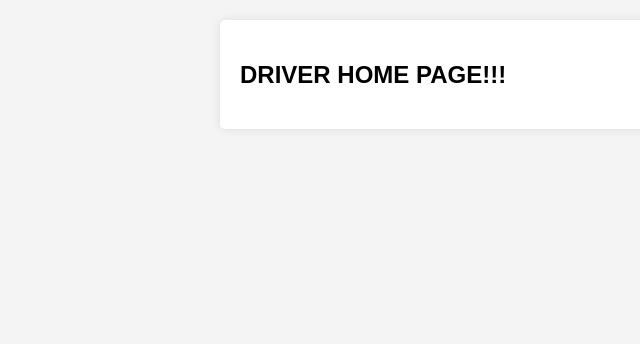
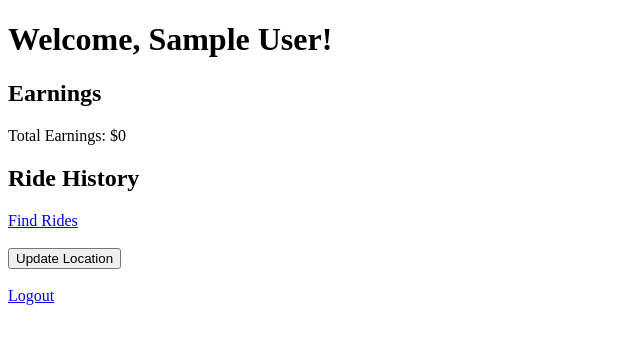
Before and after one commit to KarpitPatel6004/DriveYou, a Django app: page /driver_home_screen/ in a window 1280 px wide. Shown: the top 344 px of the page, without its empty margins (0-640 px from the left). Run offline with Django 4.2, Linux system fonts and the light colour scheme; the visitor is signed in with stand-in values (Sample User, id 1); data that the repository does not hold is empty.

Commit message:
added full flow for both driver and user

```diff
--- a/app/driveyou/admin.py
+++ b/app/driveyou/admin.py
@@ -1,7 +1,6 @@
 from django.contrib import admin
-from .models import Car, Driver, SearchRequest, User
+from .models import Car, SearchRequest, User
 
 admin.site.register(User)
-admin.site.register(Driver)
 admin.site.register(Car)
 admin.site.register(SearchRequest)
--- a/app/driveyou/urls.py
+++ b/app/driveyou/urls.py
@@ -15,20 +15,24 @@ Including another URLconf
     2. Add a URL to urlpatterns:  path('blog/', include('blog.urls'))
 """
 from django.urls import path
-from .views import driver_home_screen, driver_login_view, register_view_driver, register_view_user, \
+from .views import driver_home_screen, driver_login_view, driveyou_homescreen, find_rides, register_view_driver, register_view_user, update_driver_location, update_ride_status, \
     user_login_view, user_logout_view, password_reset_view, user_home_screen, driver_logout_view, \
     add_car, need_driver
 
 urlpatterns = [
-    path('user_register/', register_view_user, name='register'),
-    path('driver_register/', register_view_driver, name='register'),
+    path('', driveyou_homescreen, name='home'),
+    path('user_register/', register_view_user, name='user_register'),
+    path('driver_register/', register_view_driver, name='driver_register'),
     path('user_login/', user_login_view, name='user_login'),
     path('driver_login/', driver_login_view, name='driver_login'),
-    path('user_logout/', user_logout_view, name='logout'),
-    path('driver_logout/', driver_logout_view, name='logout'),
+    path('user_logout/', user_logout_view, name='user_logout'),
+    path('driver_logout/', driver_logout_view, name='driver_logout'),
     # path('password_reset/', password_reset_view, name='password_reset'),
     path('user_home_screen/', user_home_screen, name='user_home_screen'),
     path('driver_home_screen/', driver_home_screen, name='driver_home_screen'),
     path('add_car/', add_car, name='add_car'),
     path('need_driver/', need_driver, name='need_driver'),
+    path('find_rides/', find_rides, name='find_rides'),
+    path('update_driver_location/', update_driver_location, name='update_driver_location'),
+    path('update-ride-status/<int:ride_id>/', update_ride_status, name='update_ride_status'),
 ]
--- a/app/driveyou/views.py
+++ b/app/driveyou/views.py
@@ -1,17 +1,29 @@
+import json
 from django.contrib.auth import login, authenticate, logout
 from django.contrib.auth.decorators import login_required
-from django.shortcuts import render, redirect
+from django.http import HttpResponseForbidden, JsonResponse
+from django.shortcuts import get_object_or_404, render, redirect
 from django.contrib import messages
+from django.core.serializers import serialize
 from django.contrib.auth.forms import AuthenticationForm
-from .forms import DriverRegistrationForm, SearchRequestForm, UserRegistrationForm, CustomAuthenticationForm, \
+from django.contrib.gis.geos import Point
+from django.contrib.gis.db.models.functions import Distance
+from django.views.decorators.http import require_POST
+
+from .models import SearchRequest
+from .forms import DriverCustomAuthenticationForm, DriverRegistrationForm, SearchRequestForm, UserRegistrationForm, UserCustomAuthenticationForm, \
     CustomPasswordResetForm, CarForm
+
+def driveyou_homescreen(request):
+    return render(request, 'home.html')
 
 def register_view_user(request):
     if request.method == 'POST':
         form = UserRegistrationForm(request.POST)
         if form.is_valid():
-            form.save()
-            messages.success(request, 'Account created successfully!')
+            user = form.save(commit=False)
+            user.is_client = True
+            user.save()
             return redirect('user_login')
     else:
         form = UserRegistrationForm()
@@ -22,8 +34,9 @@ def register_view_driver(request):
     if request.method == 'POST':
         form = DriverRegistrationForm(request.POST)
         if form.is_valid():
-            form.save()
-            messages.success(request, 'Account created successfully!')
+            user = form.save(commit=False)
+            user.is_driver = True
+            user.save()
             return redirect('driver_login')
     else:
         form = DriverRegistrationForm()
@@ -33,25 +46,31 @@ def register_view_driver(request):
 
 def user_login_view(request):
     if request.method == 'POST':
-        form = CustomAuthenticationForm(request, data=request.POST)
+        form = UserCustomAuthenticationForm(request, data=request.POST)
         if form.is_valid():
             user = form.get_user()
-            login(request, user)
-            return redirect('user_home_screen')
+            if user.is_client:
+                login(request, user)
+                return redirect('user_home_screen')
+            else:
+                return HttpResponseForbidden("You are not authorized to access this page.")
     else:
-        form = CustomAuthenticationForm()
+        form = UserCustomAuthenticationForm()
 
     return render(request, 'registration/login.html', {'form': form})
 
 def driver_login_view(request):
     if request.method == 'POST':
-        form = CustomAuthenticationForm(request, data=request.POST)
+        form = DriverCustomAuthenticationForm(request, data=request.POST)
         if form.is_valid():
-            driver = form.get_user()
-            login(request, driver)
-            return redirect('driver_home_screen')
+            user = form.get_user()
+            if user.is_driver:
+                login(request, user)
+                return redirect('driver_home_screen')
+            else:
+                return HttpResponseForbidden("You are not authorized to access this page.")
     else:
-        form = CustomAuthenticationForm()
+        form = DriverCustomAuthenticationForm()
 
     return render(request, 'registration/login.html', {'form': form})
 
@@ -72,11 +91,38 @@ def user_home_screen(request):
     user = request.user
     cars = user.cars.all()
     search_requests = user.search_results.all()
-    return render(request, 'user_home_screen.html', {'user': user, 'cars': cars, 'search_requests': search_requests})
+    accepted_requests = user.search_results.filter(accepted=True)
+    pending_requests = user.search_results.filter(accepted=False)
+    context = {'user': user, 'cars': cars,
+               'accepted_requests': accepted_requests, 'pending_requests': pending_requests}
+    return render(request, 'user_home_screen.html', context)
 
 @login_required(login_url="driver_login")
 def driver_home_screen(request):
-    return render(request, 'driver_home_screen.html')
+    driver = request.user
+    driver_rides = SearchRequest.objects.filter(driver=driver)
+    context = {'ride_history': driver_rides,
+               'total_earnings': driver.earnings,
+               'user': driver}
+    return render(request, 'driver_home_screen.html', context)
+
+@login_required(login_url="driver_login")
+def update_driver_location(request):
+    if request.method == 'POST':
+        driver = request.user
+        lat = request.POST.get('latitude')
+        lon = request.POST.get('longitude')
+
+        if lat is not None and lon is not None:
+            driver.location_lat = lat
+            driver.location_lon = lon
+            # driver.location = Point(float(lon), float(lat))
+            driver.save()
+            return JsonResponse({'status': 'success'})
+        else:
+            return JsonResponse({'status': 'error', 'message': 'Latitude and longitude are required.'}, status=400)
+
+    return JsonResponse({'status': 'error', 'message': 'Invalid request method.'}, status=400)
 
 @login_required(login_url="user_login")
 def add_car(request):
@@ -118,6 +164,7 @@ def need_driver(request):
             search_request.start_lon = start_lon
             search_request.end_lat = end_lat
             search_request.end_lon = end_lon
+            search_request.start_point = Point(float(start_lon), float(start_lat))
             search_request.save()
 
             # TODO: Redirect to map to show nearby drivers
@@ -126,3 +173,30 @@ def need_driver(request):
         form = SearchRequestForm()
 
     return render(request, 'need_driver.html', {'form': form})
+
+@login_required(login_url="driver_login")
+def find_rides(request):
+    user = request.user
+
+    # TODO: Filtering the request based on distance from driver's location
+    # search_requests = SearchRequest.objects.annotate(
+    #     distance_from_driver=Distance(Point(('start_lon', 'start_lat'), srid=4326),
+    #                                   Point((user.location_lon, user.location_lat), srid=4326))
+    # ).filter(distance__lte=10)
+
+    search_requests = SearchRequest.objects.filter(accepted=False)
+
+    search_requests_json = serialize('json', search_requests)
+    context = {'search_requests': search_requests_json, 'user': user}
+    return render(request, 'find_rides.html', context)
+
+@require_POST
+def update_ride_status(request, ride_id):
+    driver = request.user
+    search_request = get_object_or_404(SearchRequest, id=ride_id)
+    search_request.accepted = True
+    search_request.driver = driver
+    search_request.save()
+    driver.earnings = driver.earnings + search_request.price
+    driver.save()
+    return JsonResponse({'status': 'success'})
--- a/app/templates/driver_home_screen.html
+++ b/app/templates/driver_home_screen.html
@@ -1,5 +1,115 @@
-{% extends 'base.html' %}
-{% csrf_token %}
-{% block content %}
-    <h2>DRIVER HOME PAGE!!!</h2>
-{% endblock %}
+<!-- templates/home.html -->
+<!DOCTYPE html>
+<html lang="en">
+<head>
+    <meta charset="UTF-8">
+    <meta name="viewport" content="width=device-width, initial-scale=1.0">
+    <title>Home</title>
+</head>
+<body>
+    <h1>Welcome, {{ user.name }}!</h1>
+
+    <div>
+        <h2>Earnings</h2>
+        <p>Total Earnings: ${{ total_earnings }}</p>
+    </div>
+
+    <div>
+
+        <h2>Ride History</h2>
+        <ul id="rideHistory">
+            {% for ride in ride_history %}
+                <li>Start Location: {{ ride.start_location }} <br>
+                    Destination: {{ ride.destination }} <br>
+                    Client: {{ ride.user.name }} <br>
+                    Ride Pay: {{ ride.price }} </li>
+            {% endfor %}
+        </ul>
+    </div>
+
+    <a href="{% url 'find_rides' %}">Find Rides</a>
+
+    <br>
+    <br>
+    <button id="updateLocationButton">Update Location</button>
+
+    <br>
+    <br>
+    <a href="{% url 'driver_logout' %}">Logout</a>
+
+    <script>
+        let user_loc = navigator.geolocation;
+        function geolocator() {
+            if ('{{ user.location_lat }}' == 'None' || '{{ user.location_lon }}' == 'None') {
+                // If not, request location
+                if (user_loc) {
+                    user_loc.getCurrentPosition(success, error, { enableHighAccuracy: true });
+                } else {
+                    console.error("Your browser doesn't support geolocation API");
+                }
+            }
+        }
+        function success(data) {
+            user_current_lat = data.coords.latitude;
+            user_current_long = data.coords.longitude;
+            updateDriverLocation();
+        }
+        function error(err) {
+            console.error(`Error getting location: ${err.message}`);
+        }
+        function updateDriverLocation() {
+            fetch('/update_driver_location/', {
+                method: 'POST',
+                headers: {
+                    'Content-Type': 'application/x-www-form-urlencoded',
+                    'X-CSRFToken': getCookie('csrftoken'),  // Include CSRF token if using Django's CSRF protection
+                },
+                body: new URLSearchParams({
+                    'latitude': user_current_lat,
+                    'longitude': user_current_long,
+                }),
+            })
+            .then(response => response.json())
+            .then(data => {
+                if (data.status === 'success') {
+                    console.log('Driver location updated successfully');
+                } else {
+                    console.error('Failed to update driver location:', data.message);
+                }
+            })
+            .catch(error => {
+                console.error('Error updating driver location:', error);
+            });
+        }
+
+        function getCookie(name) {
+            var cookieValue = null;
+            if (document.cookie && document.cookie !== '') {
+                var cookies = document.cookie.split(';');
+                for (var i = 0; i < cookies.length; i++) {
+                    var cookie = cookies[i].trim();
+                    // Check if this cookie string begins with the name we want
+                    if (cookie.substring(0, name.length + 1) === (name + '=')) {
+                        cookieValue = decodeURIComponent(cookie.substring(name.length + 1));
+                        break;
+                    }
+                }
+            }
+            return cookieValue;
+        }
+
+        document.getElementById('updateLocationButton').addEventListener('click', function() {
+            if (user_loc) {
+                user_loc.getCurrentPosition(success, error, { enableHighAccuracy: true });
+            } else {
+                console.error("Your browser doesn't support geolocation API");
+            }
+        });
+
+        window.onload = function() {
+            geolocator();
+        };
+    </script>
+
+</body>
+</html>
```
Also changed, not shown: app/app/settings.py (+13 -0 lines), app/driveyou/forms.py (+8 -3 lines), app/driveyou/models.py (+17 -25 lines), app/templates/find_rides.html (added, +110 -0 lines), app/templates/home.html (added, +17 -0 lines), app/templates/need_driver.html (+9 -1 lines), app/templates/user_home_screen.html (+22 -6 lines), app/driveyou/migrations/0005_remove_driverpreferences_driver_and_more.py (added).
